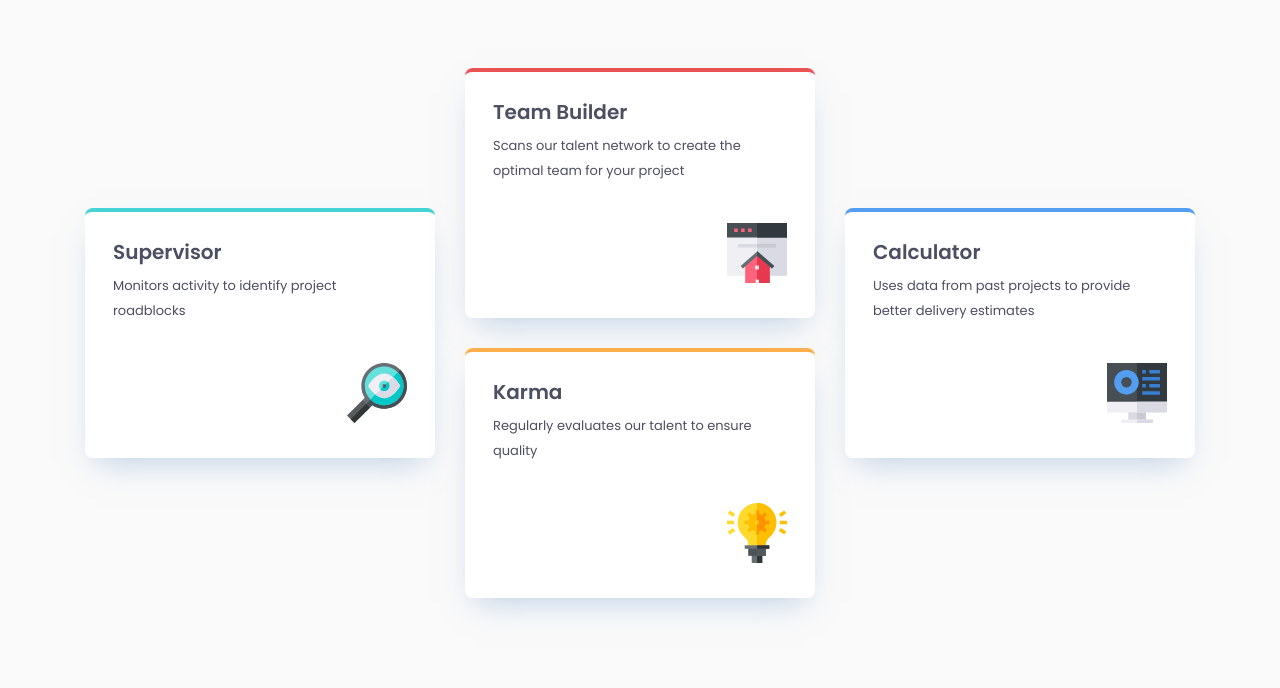
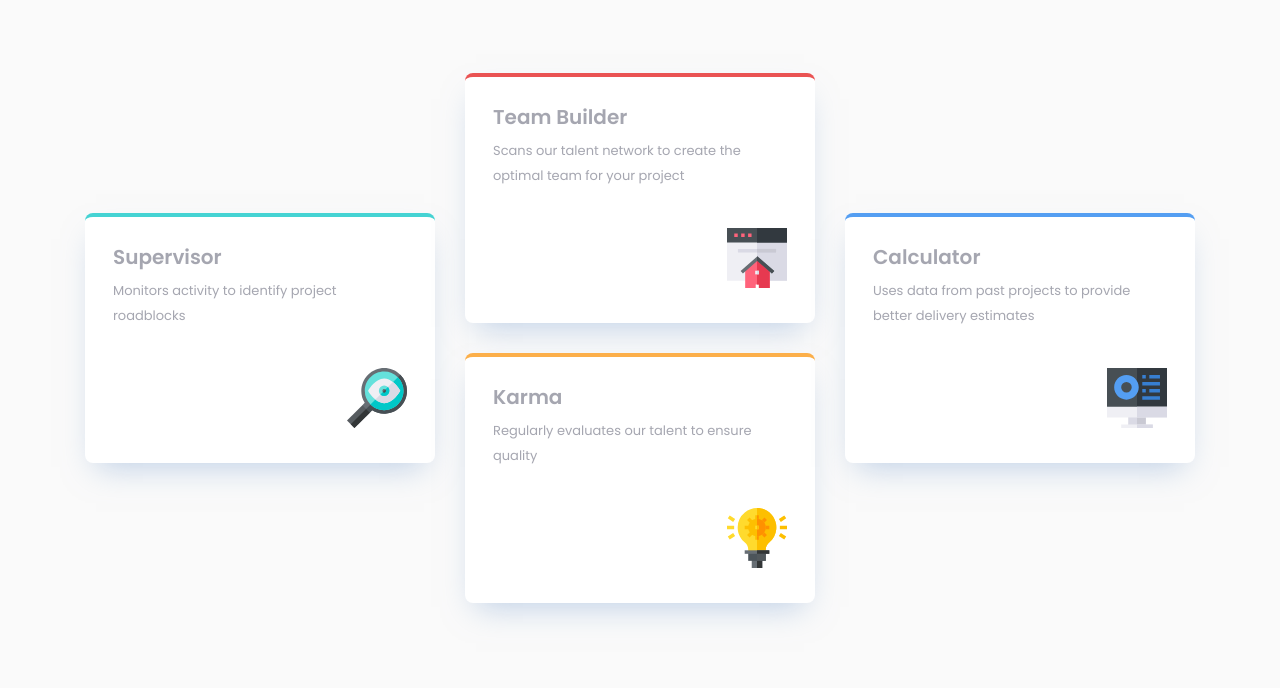
Before and after one commit to manjeshrv592/four-card-feature-section, a plain HTML site: page index.html in a window 1280 px wide. Shown: the part 233-921 px from the top of the page. Drawn offline with Linux system fonts and the light colour scheme.

Commit message:
Changed body color

```diff
--- a/css/style.css
+++ b/css/style.css
@@ -32,7 +32,7 @@ html {
 }
 
 body {
-  color: var(--very-dark-blue);
+  color: rgba(76, 78, 97, 0.5);
   font-family: var(--font-body);
   font-weight: 400;
   font-size: 1.3rem;
@@ -188,7 +188,7 @@ img {
   }
 
   .section {
-    padding-top: 8.5rem;
+    padding-top: 9rem;
   }
 
   .cards {
```
